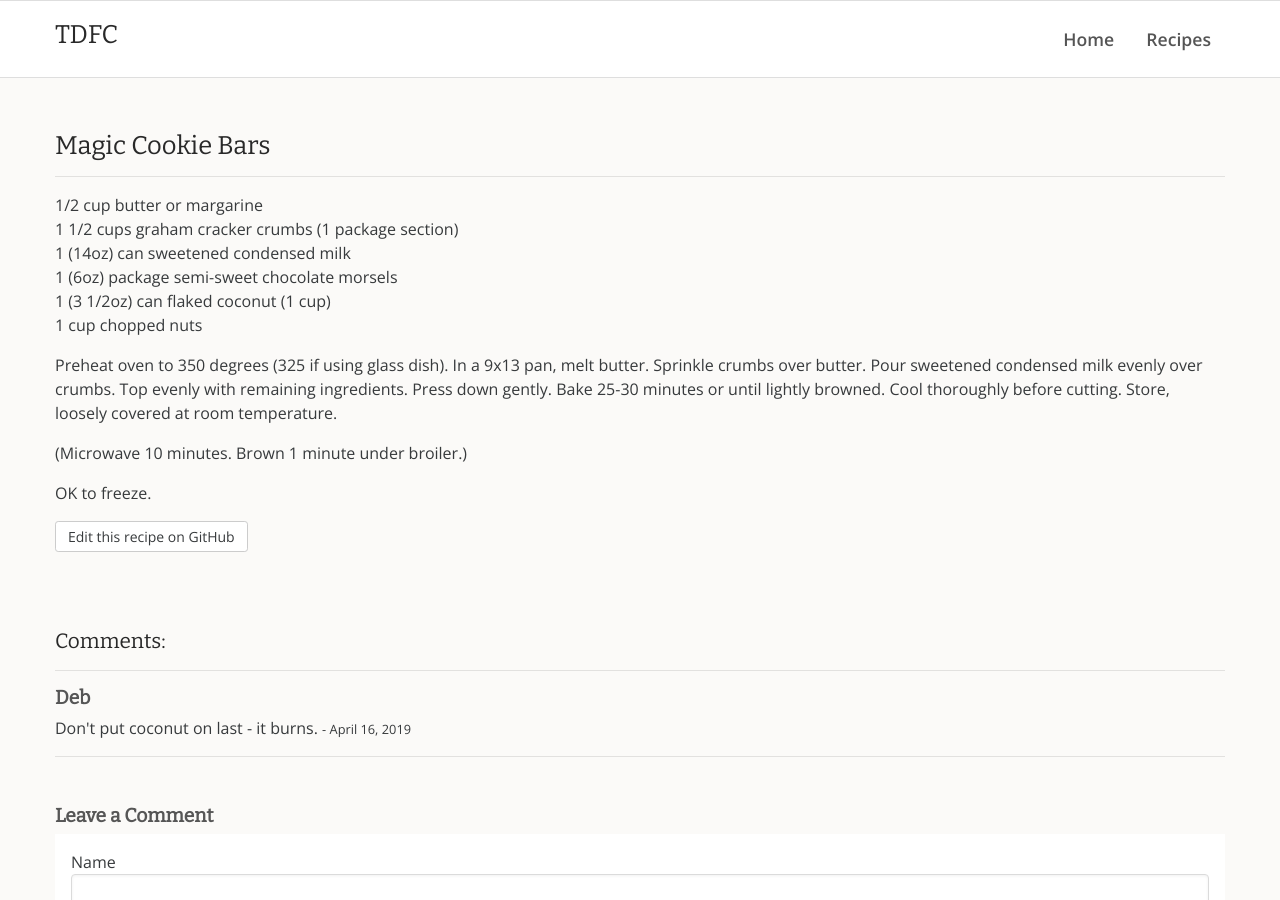
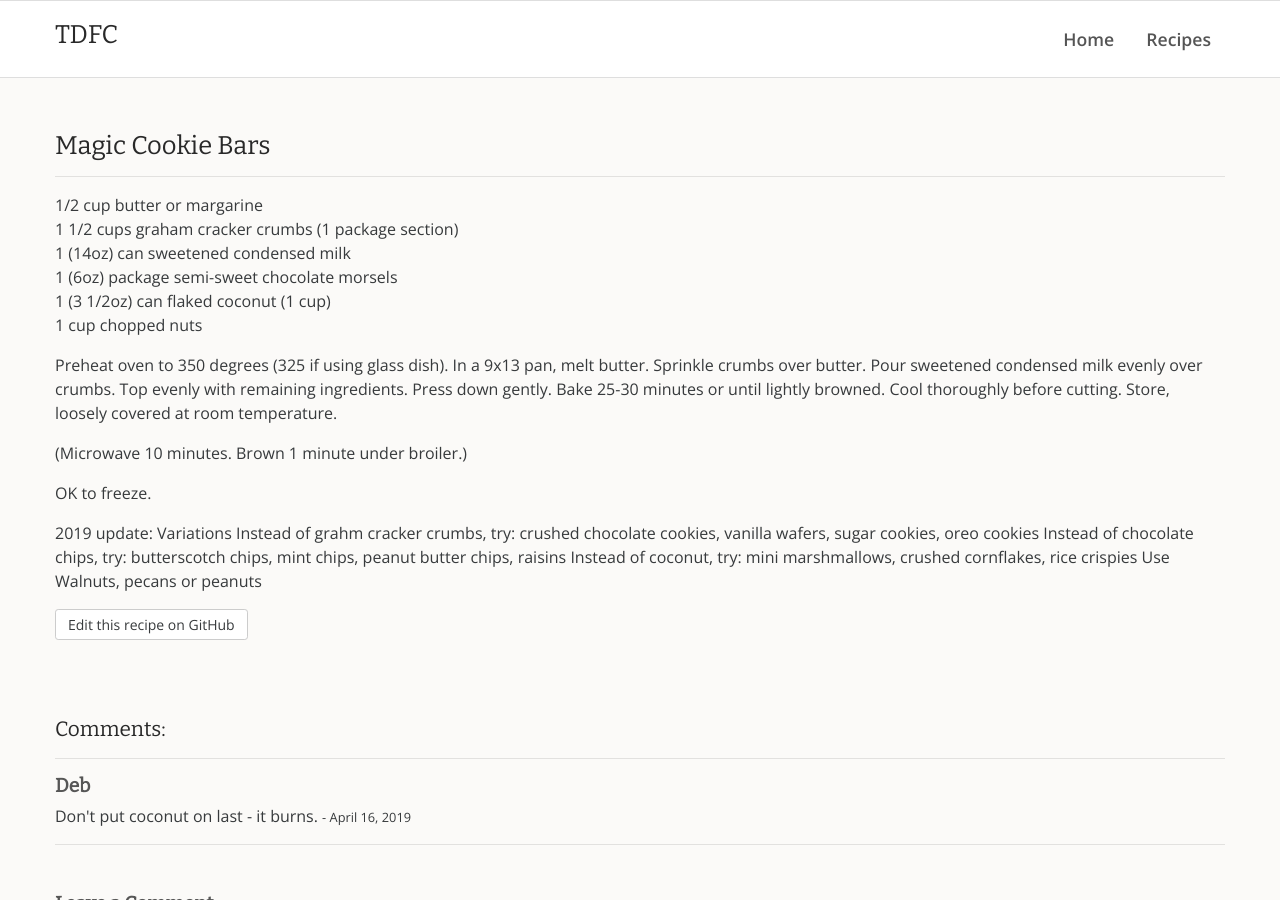
Before and after one commit to rdyar/tdfc, a Jekyll site: the page built from _desserts/magic-cookie-bars.md, in a window 1280 px wide and 900 px high. Built offline with Jekyll 4.4.1, drawn with Linux system fonts in a browser that asks for light colours.

Commit message:
Update magic-cookie-bars.md

```diff
--- a/_desserts/magic-cookie-bars.md
+++ b/_desserts/magic-cookie-bars.md
@@ -16,3 +16,10 @@ thoroughly before cutting. Store, loosely covered at room temperature.
 (Microwave 10 minutes. Brown 1 minute under broiler.)
 
 OK to freeze.
+
+
+2019 update:  Variations
+Instead of grahm cracker crumbs, try: crushed chocolate cookies, vanilla wafers, sugar cookies, oreo cookies
+Instead of chocolate chips, try: butterscotch chips, mint chips, peanut butter chips, raisins
+Instead of coconut, try: mini marshmallows, crushed cornflakes, rice crispies
+Use Walnuts, pecans or peanuts
```
